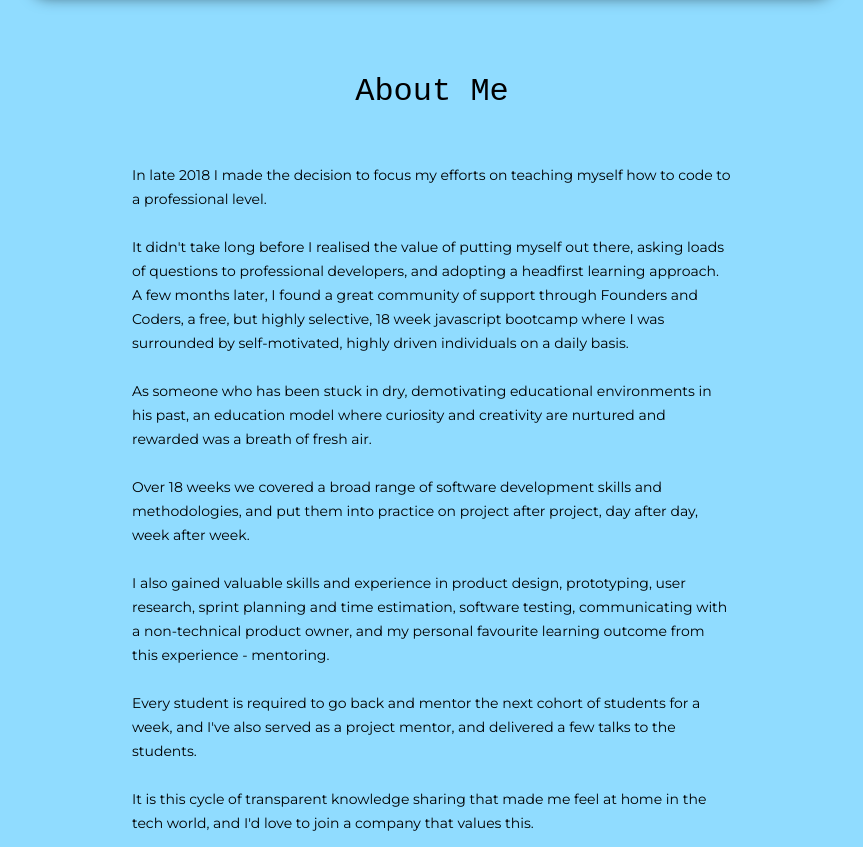
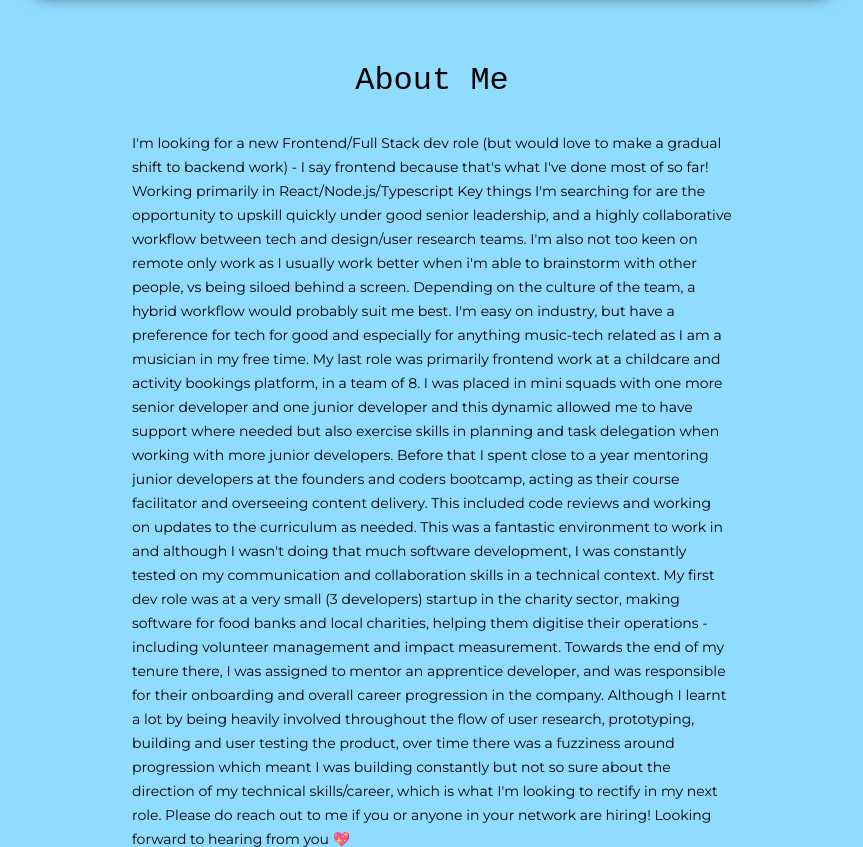
Before and after one commit to rooberrydev/rooberrydev.github.io, a plain HTML site: page index.html in a window 1280 px wide. Shown: the part 3187-4034 px from the top of the page, without its empty margins (208-1071 px from the left). Drawn offline with nearby package versions, Linux system fonts and the light colour scheme; a web font is replaced by a local one.

Commit message:
Update index.html

```diff
--- a/index.html
+++ b/index.html
@@ -277,33 +277,29 @@
         <div class="about-wrapper">
           <h1 class="main-title">About Me</h1>
           <p class="profile-about">
-            In late 2018 I made the decision to focus my efforts on
-            teaching myself how to code to a professional level. <br /><br />
-            It didn't take long before I realised the value of putting myself
-            out there, asking loads of questions to professional developers, and
-            adopting a headfirst learning approach. <br />
-            A few months later, I found a great community of support through
-            Founders and Coders, a free, but highly selective, 18 week
-            javascript bootcamp where I was surrounded by self-motivated, highly
-            driven individuals on a daily basis. <br /><br />
-            As someone who has been stuck in dry, demotivating educational
-            environments in his past, an education model where curiosity and
-            creativity are nurtured and rewarded was a breath of fresh air.
-            <br /><br />Over 18 weeks we covered a broad range of software
-            development skills and methodologies, and put them into practice on
-            project after project, day after day, week after week. <br />
-            <br />
-            I also gained valuable skills and experience in product design,
-            prototyping, user research, sprint planning and time estimation,
-            software testing, communicating with a non-technical product owner,
-            and my personal favourite learning outcome from this experience -
-            mentoring. <br /><br />
-            Every student is required to go back and mentor the next cohort of
-            students for a week, and I've also served as a project mentor, and
-            delivered a few talks to the students. <br /><br />
-            It is this cycle of transparent knowledge sharing that made me feel
-            at home in the tech world, and I'd love to join a company that
-            values this.
+            I'm looking for a new Frontend/Full Stack dev role (but would love to make a gradual shift to backend work) - I say frontend because that's what I've done most of so far!
+
+            Working primarily in React/Node.js/Typescript
+
+            Key things I'm searching for are the opportunity to upskill quickly under good senior leadership, and a highly collaborative workflow between tech and design/user research teams.
+
+            I'm also not too keen on remote only work as I usually work better when i'm able to brainstorm with other people, vs being siloed behind a screen.
+
+            Depending on the culture of the team, a hybrid workflow would probably suit me best.
+
+            I'm easy on industry, but have a preference for tech for good and especially for anything music-tech related as I am a musician in my free time.
+
+            My last role was primarily frontend work at a childcare and activity bookings platform, in a team of 8. I was placed in mini squads with one more senior developer and one junior developer and this dynamic allowed me to have support where needed but also exercise skills in planning and task delegation when working with more junior developers.
+
+            Before that I spent close to a year mentoring junior developers at the founders and coders bootcamp, acting as their course facilitator and overseeing content delivery. This included code reviews and working on updates to the curriculum as needed. This was a fantastic environment to work in and although I wasn't doing that much software development, I was constantly tested on my communication and collaboration skills in a technical context.
+
+            My first dev role was at a very small (3 developers) startup in the charity sector, making software for food banks and local charities, helping them digitise their operations - including volunteer management and impact measurement.
+
+            Towards the end of my tenure there, I was assigned to mentor an apprentice developer, and was responsible for their onboarding and overall career progression in the company.
+
+            Although I learnt a lot by being heavily involved throughout the flow of user research, prototyping, building and user testing the product, over time there was a fuzziness around progression which meant I was building constantly but not so sure about the direction of my technical skills/career, which is what I'm looking to rectify in my next role.
+
+            Please do reach out to me if you or anyone in your network are hiring! Looking forward to hearing from you 💖
           </p>
         </div>
       </section>
```
